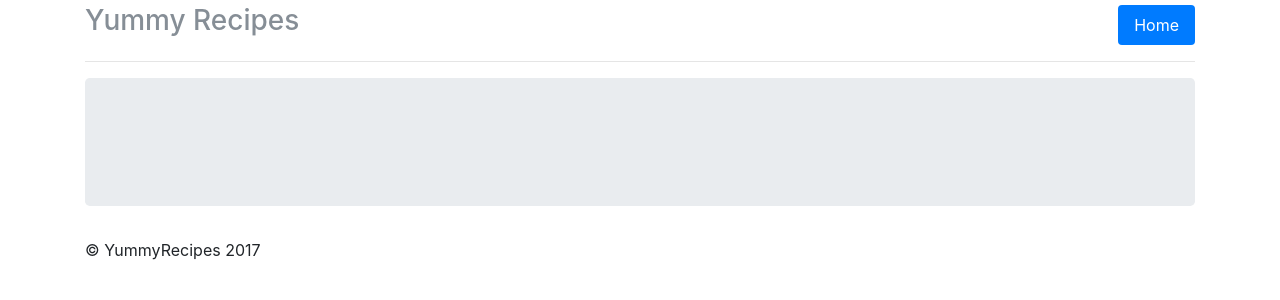
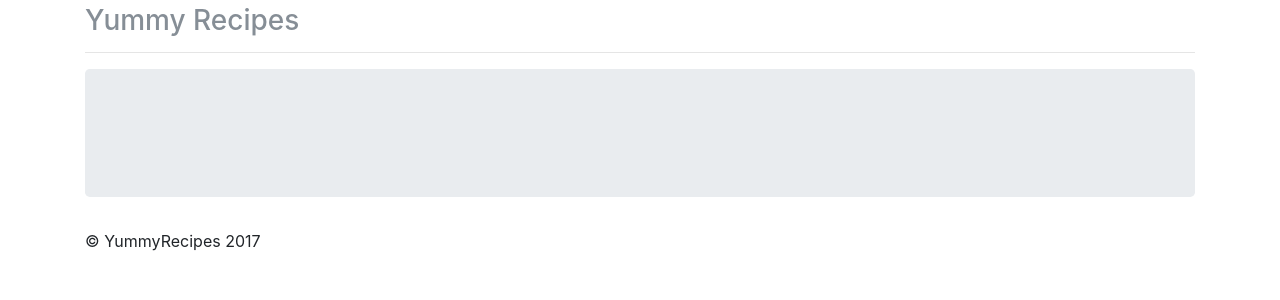
Before and after one commit to ThubiMaina/yummyrecipes, a Python web app: template app/templates/layout.html in a window 1280 px wide. Shown: the top 300 px of the page. Run offline with Jinja, Linux system fonts and the light colour scheme; the template is opened without the code that fills it, so the values that code supplies are empty.

Commit message:
modifies the base template

```diff
--- a/app/templates/layout.html
+++ b/app/templates/layout.html
@@ -12,9 +12,6 @@
             <div class="header clearfix">
                 <nav>
                     <ul class="nav nav-pills float-right">
-                        <li class="nav-item">
-                            <a class="nav-link active" href="index.html">Home <span class="sr-only">(current)</span></a>
-                        </li>
                         {% block navbar %}
                         {% endblock %}
                     </ul>
```
